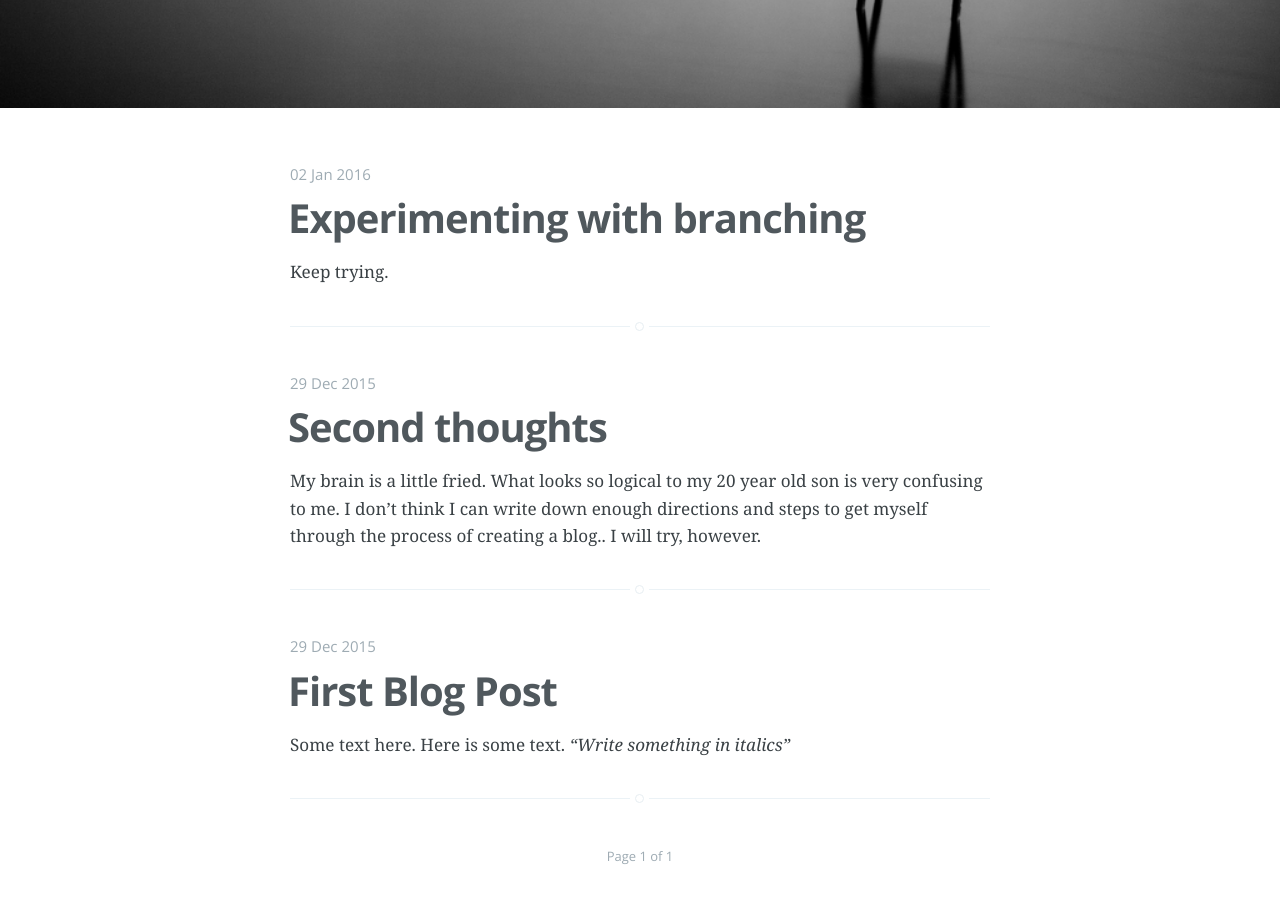
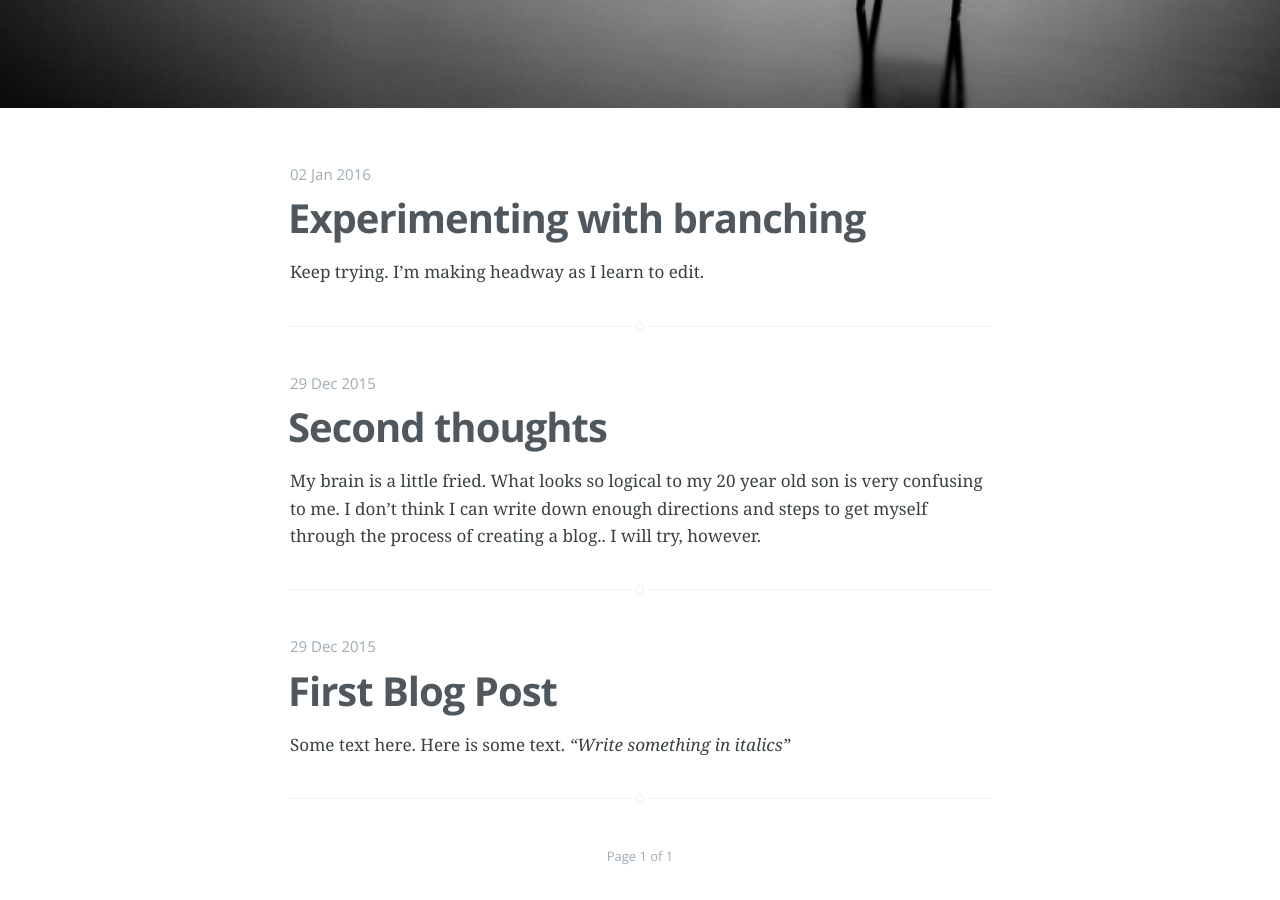
Before and after one commit to sharonhammes/sharonhammes.github.io, a Jekyll site: the page built from index.html, in a window 1280 px wide and 900 px high, scrolled down 432 px. Built offline with Jekyll 4.4.1, drawn with Linux system fonts in a browser that asks for light colours; Markdown is read by kramdown in place of the engine named in the settings; the list of posts is cut into pages by our own code.

Commit message:
Practicing editing

```diff
--- a/_posts/2016-01-02-experimenting-with-branching.md
+++ b/_posts/2016-01-02-experimenting-with-branching.md
@@ -6,3 +6,4 @@ categories:     blog
 ---
 
 Keep trying.
+I'm making headway as I learn to edit.
```
